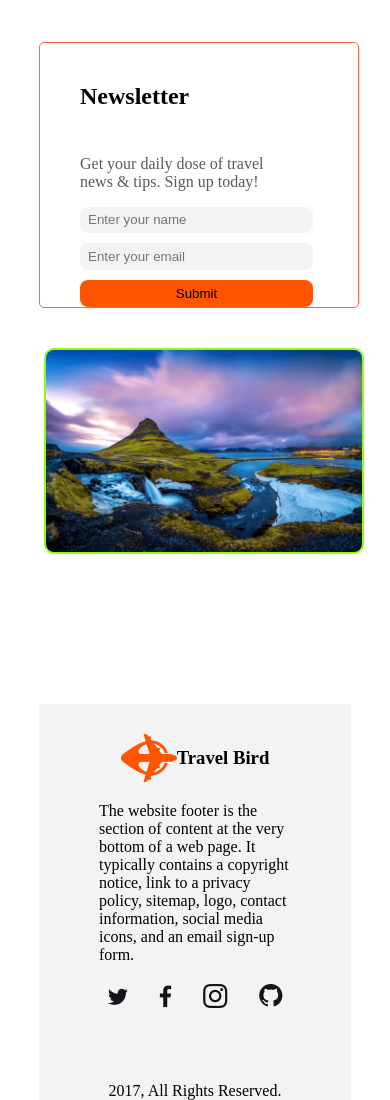
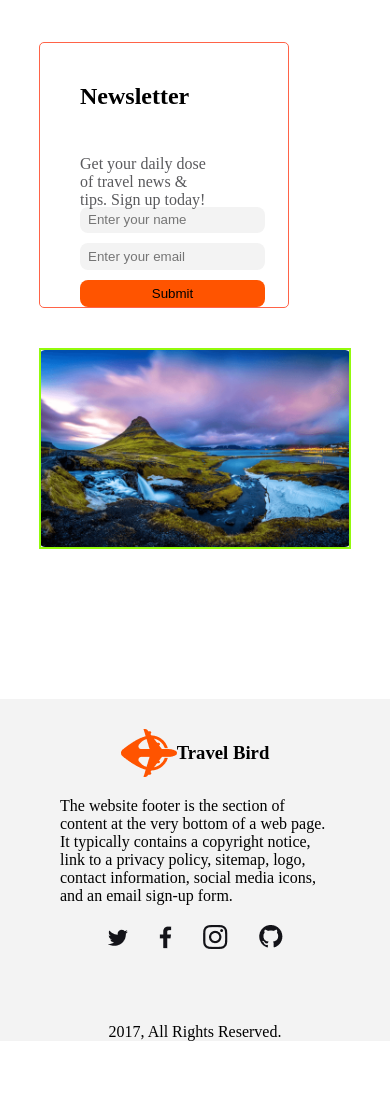
Before and after one commit to shipon1242/batch9-my-second-assignment, a plain HTML site: page index.html in a window 390 px wide. Shown: the part 2724-3824 px from the top of the page. After the commit the page ends 3765 px from the top, so only its background shows below. Drawn offline with Linux system fonts and the light colour scheme.

```diff
--- a/styles/travel.css
+++ b/styles/travel.css
@@ -447,23 +447,27 @@
     margin-right:0 80px 30px 30px;
 }
 .newsletter-firstpart{
-   max-width: 320px;
+   max-width: 250px;
     width: 100%;
     margin:0;
     margin-bottom: 40px;
     border: 1px solid tomato;
     border-radius: 5px;
-
+    padding: 0;
 
 
 }.newsletter-img img{
-
+    wi
     border-radius: 10px;
    width: 100%;
-
+   padding: 0;
    height: 100%;
+   margin: 0;
 
 
 }
+.footer-conainer{
+    width: 100%;
+}
 
 }
```
